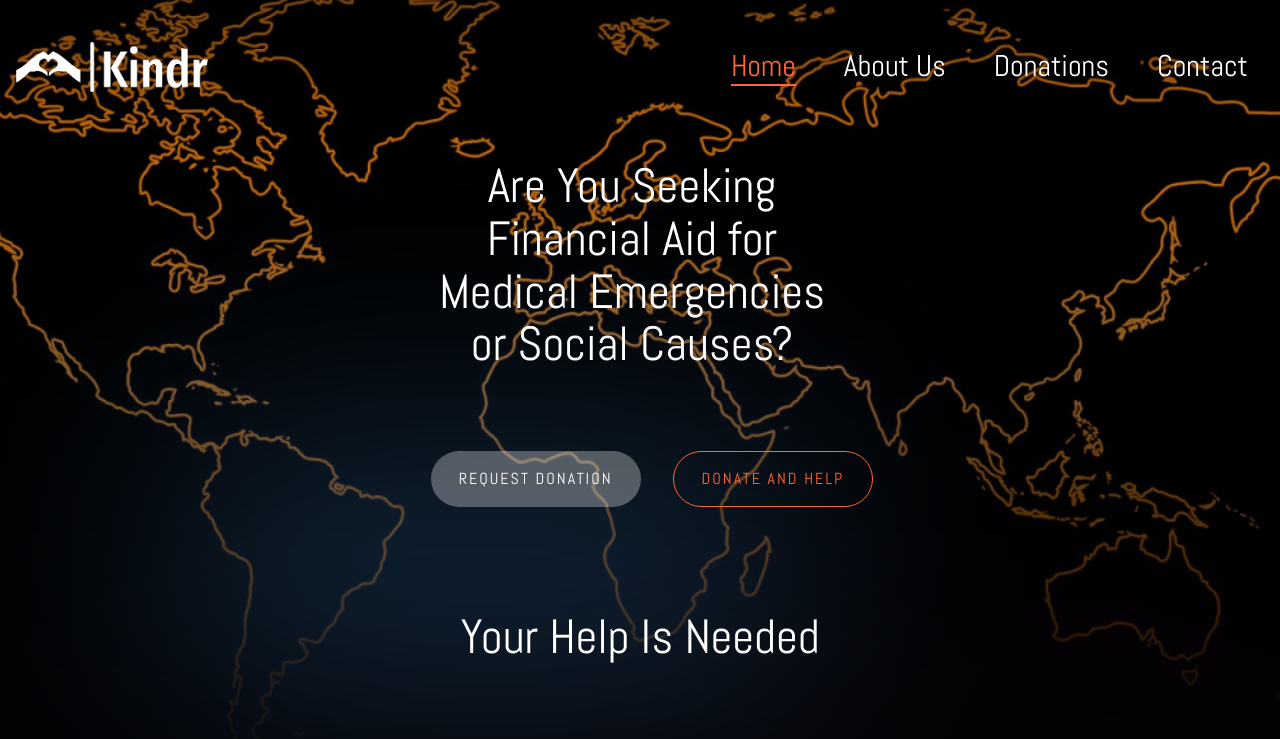
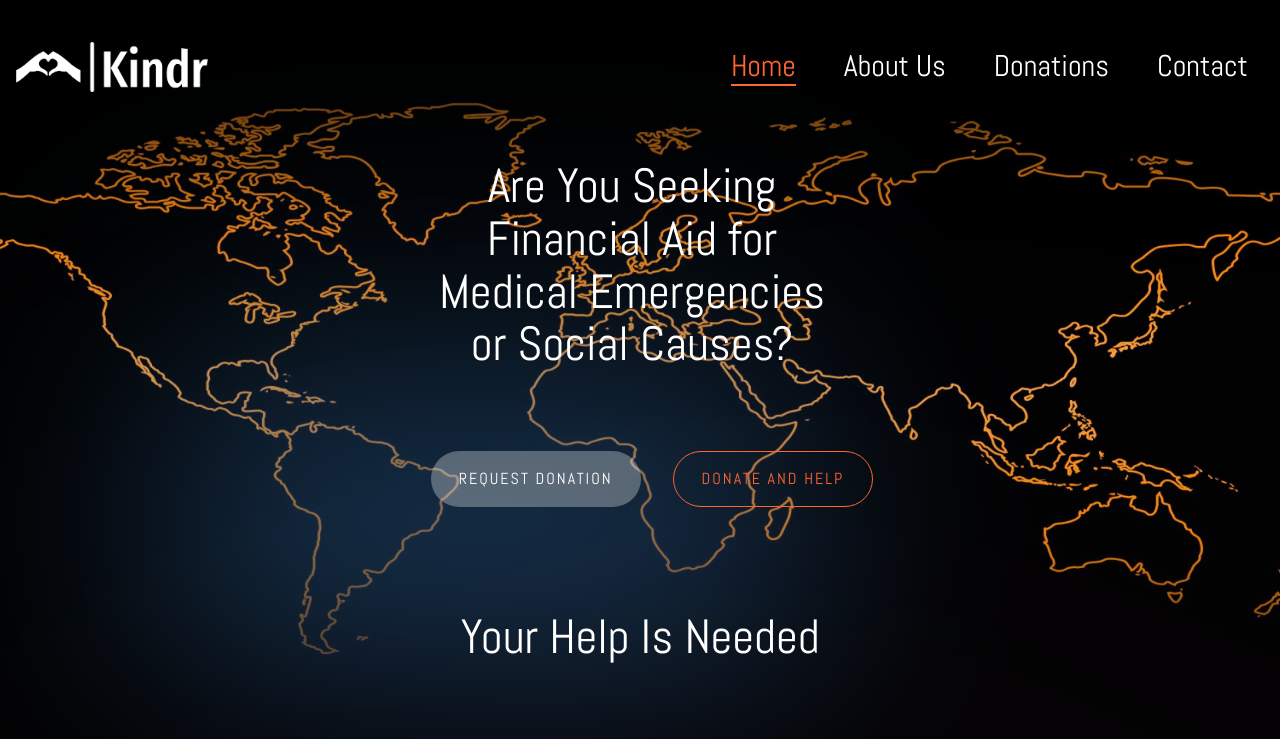
Before and after one commit to smigthereason/kindr-2, a React (Vite) app in the folder frontend/: page / in a window 1280 px wide. Shown: the top 739 px of the page. Built offline with nearby package versions, Linux system fonts and the light colour scheme; grey boxes are pictures that could not be loaded.

Commit message:
fix loading errors in css

```diff
--- a/frontend/src/components/Footer.tsx
+++ b/frontend/src/components/Footer.tsx
@@ -1,6 +1,7 @@
 import React from "react";
 // import { Link } from "react-router-dom";
 import { HashLink as Link } from 'react-router-hash-link';
+import logo from "../assets/logo.png";
 
 const Footer: React.FC = () => {
   return (
@@ -11,7 +12,7 @@ const Footer: React.FC = () => {
           <div className="w-full sm:w-1/2 md:w-1/5 mb-6 md:mb-0 flex justify-center md:justify-start">
             <img
               className="h-auto w-48"
-              src="/src/assets/logo.png"
+              src={logo}
               alt="Kind Logo"
             />
           </div>
--- a/frontend/src/pages/Home.tsx
+++ b/frontend/src/pages/Home.tsx
@@ -1,6 +1,7 @@
 import Hero from "@/components/Home/Hero";
 import Charities from "@/components/Home/Charities";
 import Stories from "@/components/Home/Stories";
+import map from "../assets/world2.jpg";
 // import { Button } from "@/components/ui/button";
 // import { Input } from "@/components/ui/input";
 
@@ -8,7 +9,13 @@ const Home = () => {
   return (
     <section className="h-full">
       <div className="container mx-auto ">
-      <div className="absolute z-10 hero-bg h-[800px] w-[100vw] right-0"></div>
+      <div className="absolute z-0 h-[800px] w-[100vw] right-0">
+      <img
+              className="absolute h-[800px] w-[100vw] z-10"
+              src={map}
+              alt="map"
+            />
+      </div>
         <Hero />
         <Charities />
         <Stories />
--- a/frontend/src/pages/Partner.tsx
+++ b/frontend/src/pages/Partner.tsx
@@ -35,7 +35,7 @@ const Partner = () => {
 
               <img
                 src="https://images.unsplash.com/photo-1498805983167-a523078d762c?q=80&w=2111&auto=format&fit=crop&ixlib=rb-4.0.3&ixid=M3wxMjA3fDB8MHxwaG90by1wYWdlfHx8fGVufDB8fHx8fA%3D%3D"
-                alt=""
+                alt="partner"
                 className="h-[420px] w-[420px] object-cover z-[2] rounded-full"
               />
             </div>
```
